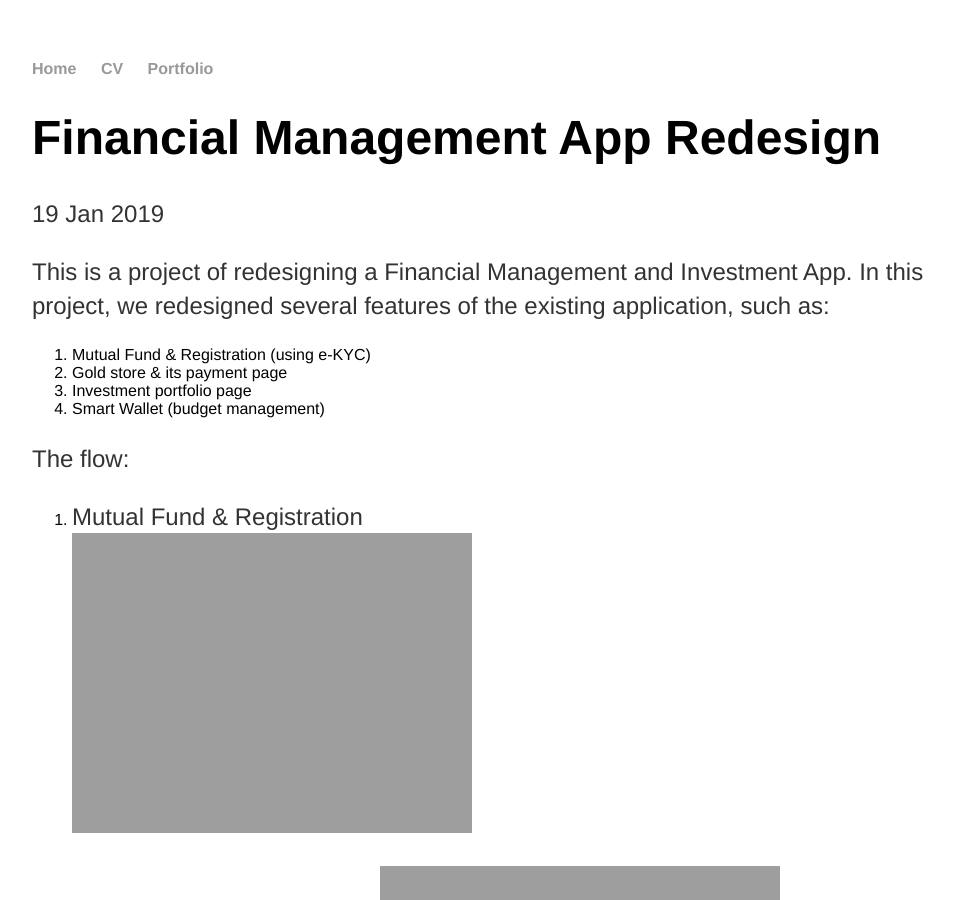
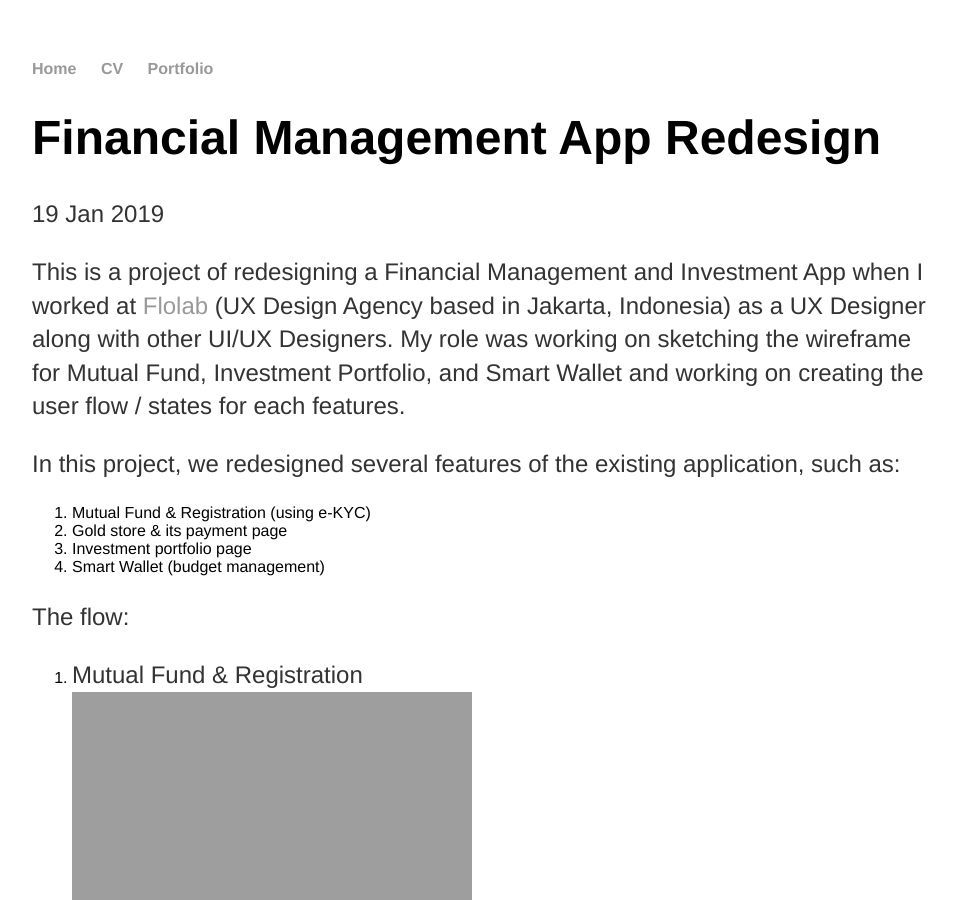
Before and after one commit to rafikatiwi/rafikatiwi.github.io, a Jekyll site: the page built from _posts/2019-01-19-Financial-Management-App-Redesign.md, in a window 1280 px wide and 900 px high. Shown: the whole window, without its empty margins (160-1115 px from the left). Built offline with Jekyll 4.4.1, drawn with Linux system fonts in a browser that asks for light colours.

Commit message:
Update 2019-01-19-Financial-Management-App-Redesign.md

```diff
--- a/_posts/2019-01-19-Financial-Management-App-Redesign.md
+++ b/_posts/2019-01-19-Financial-Management-App-Redesign.md
@@ -4,7 +4,9 @@ title: "Financial Management App Redesign"
 date: 2019-01-19
 ---
 
-This is a project of redesigning a Financial Management and Investment App. In this project, we redesigned several features of the existing application, such as:
+This is a project of redesigning a Financial Management and Investment App when I worked at <a href='http://www.flolab.co/fundtastic'>Flolab</a> (UX Design Agency based in Jakarta, Indonesia) as a UX Designer along with other UI/UX Designers. My role was working on sketching the wireframe for Mutual Fund, Investment Portfolio, and Smart Wallet and working on creating the user flow / states for each features.
+
+In this project, we redesigned several features of the existing application, such as:
 1. Mutual Fund & Registration (using e-KYC)
 2. Gold store & its payment page
 3. Investment portfolio page
```
